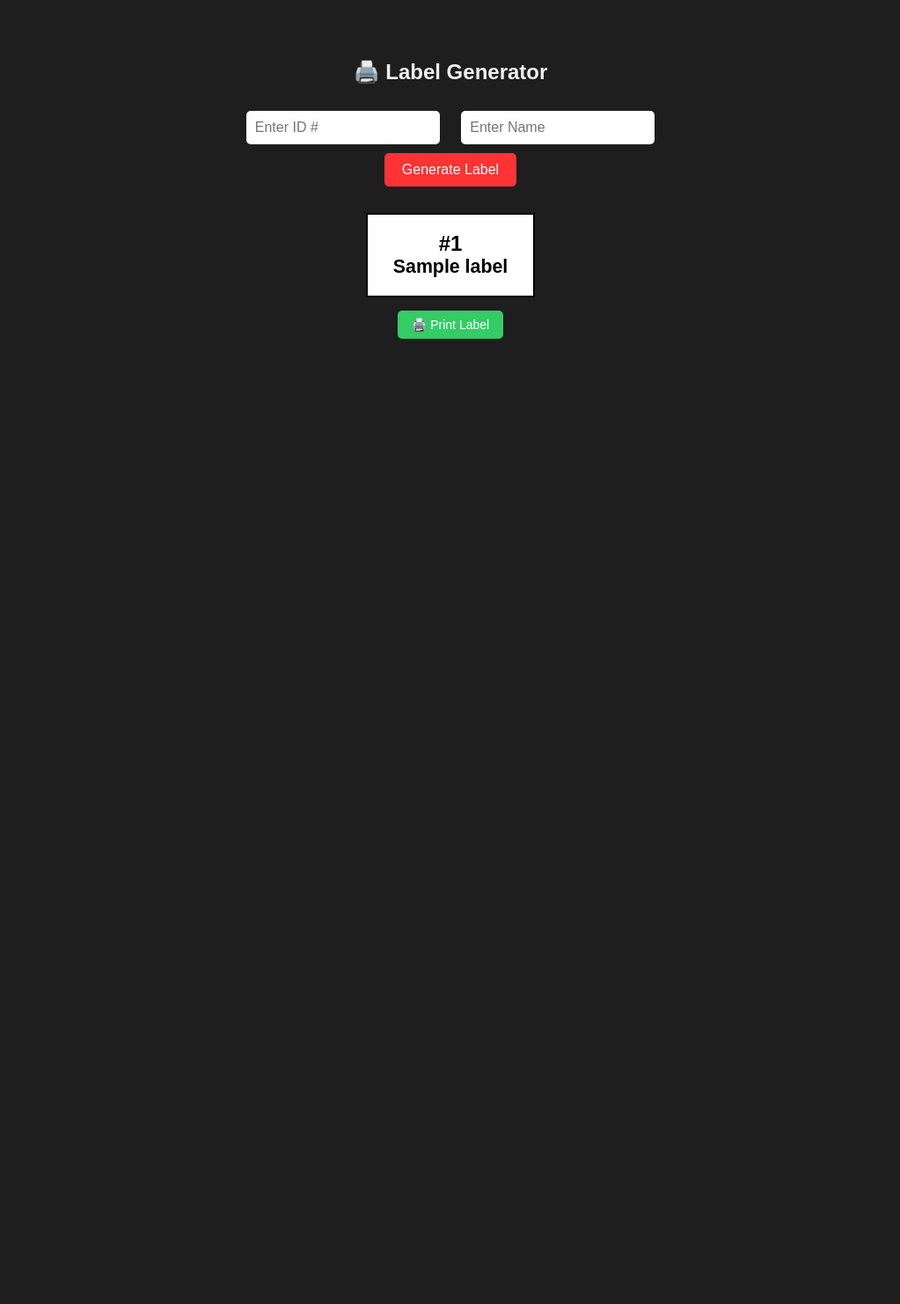
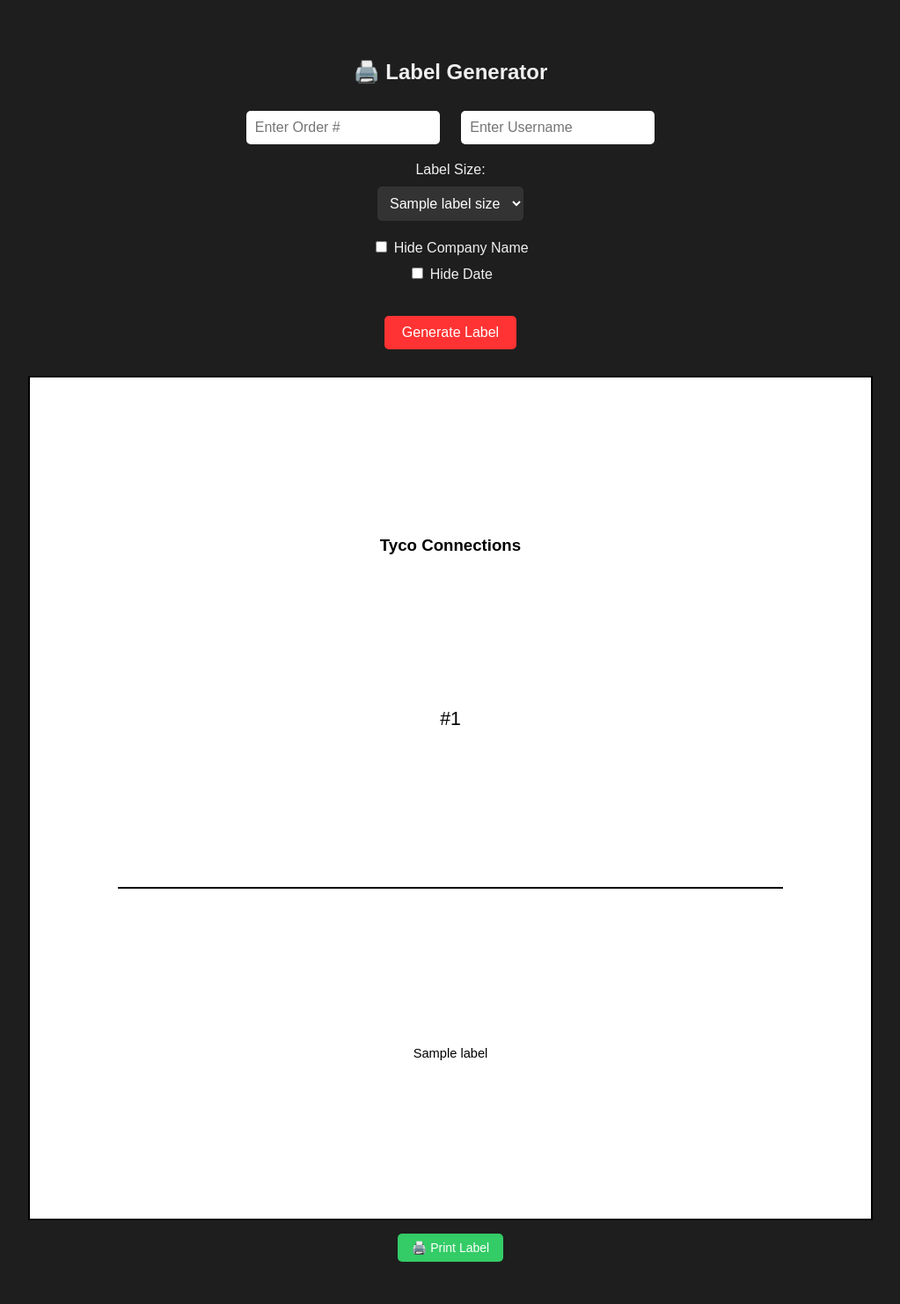
Before and after one commit to macery12/Whatnot-order-helper, a Flask app: template templates/label.html in a window 1280 px wide. Shown: the whole page at 88% size, without its empty margins (128-1151 px from the left). Before the commit the page ends 385 px from the top, so only its background shows below. Run offline with Flask 3, Linux system fonts and the light colour scheme; the template is opened without the code that fills it: most values are stand-ins (such as "Sample title", 1, 10 or a date in 2020).

Commit message:
updated label maker

```diff
--- a/app.py
+++ b/app.py
@@ -1,5 +1,5 @@
 
-from flask import Flask, render_template, request, redirect, url_for, send_from_directory, jsonify, session
+from flask import Flask, render_template, request, redirect, url_for, send_from_directory, jsonify, session, make_response
 from database import get_all_packages, init_db, update_packed, update_image_id, update_tracking_number, get_shows, Session, Package
 from csv_decoder import import_csv
 from collections import defaultdict
@@ -13,6 +13,13 @@ app = Flask(__name__)
 app.config['UPLOAD_FOLDER'] = os.path.join('static', 'images')
 os.makedirs(app.config['UPLOAD_FOLDER'], exist_ok=True)
 app.secret_key = 'mT@&5$!xq2Z8^frW3Eo1TpGnUvL#X93y'
+
+LABEL_SIZES = {
+    'Small (1.5 x 0.75)': ('1.5', '0.75'),
+    'Standard (2 x 1)': ('2', '1'),
+    'Large (3 x 1.5)': ('3', '1.5')
+}
+
 
 @app.route('/', methods=['GET', 'POST'])
 def index():
@@ -263,14 +270,49 @@ def api_toggle_scan_packed():
         return '', 204
     return 'Bad Request', 400
 
-@app.route('/label', methods=['GET', 'POST'])
 def label():
     label_data = None
+
+    selected_label = request.cookies.get('label_size', 'Standard (2 x 1)')
+    hide_company = request.cookies.get('hide_company', 'false') == 'true'
+    hide_date = request.cookies.get('hide_date', 'false') == 'true'
+    width, height = LABEL_SIZES.get(selected_label, ('2', '1'))
+
     if request.method == 'POST':
         id_number = request.form.get('id_number')
         name = request.form.get('name')
-        label_data = {'id': id_number, 'name': name}
-    return render_template('label.html', label=label_data)
+        selected_label = request.form.get('label_size', selected_label)
+        hide_company = 'hide_company' in request.form
+        hide_date = 'hide_date' in request.form
+        width, height = LABEL_SIZES.get(selected_label, ('2', '1'))
+        today = datetime.today().strftime('%m/%d/%Y')
+
+        label_data = {
+            'id': id_number,
+            'name': name,
+            'date': today,
+            'hide_company': hide_company,
+            'hide_date': hide_date,
+            'width': width,
+            'height': height
+        }
+
+        response = make_response(render_template('label.html', label=label_data,
+                                                 label_sizes=LABEL_SIZES,
+                                                 selected_label=selected_label,
+                                                 hide_company=hide_company,
+                                                 hide_date=hide_date))
+        response.set_cookie('label_size', selected_label)
+        response.set_cookie('hide_company', str(hide_company).lower())
+        response.set_cookie('hide_date', str(hide_date).lower())
+        return response
+
+    return render_template('label.html',
+                           label=None,
+                           label_sizes=LABEL_SIZES,
+                           selected_label=selected_label,
+                           hide_company=hide_company,
+                           hide_date=hide_date)
 
 if __name__ == '__main__':
     init_db()
--- a/templates/label.html
+++ b/templates/label.html
@@ -16,13 +16,18 @@
       margin-bottom: 20px;
     }
 
-        form input {
+    form input[type="text"] {
       margin: 10px;
       padding: 10px;
       border: none;
       border-radius: 5px;
       font-size: 16px;
       width: 200px;
+    }
+
+    form label {
+      display: block;
+      margin-top: 10px;
     }
 
     form button {
@@ -33,6 +38,17 @@
       border-radius: 5px;
       font-size: 16px;
       cursor: pointer;
+      margin-top: 20px;
+    }
+
+    .label-select {
+      margin: 10px;
+      padding: 10px;
+      border: none;
+      border-radius: 5px;
+      font-size: 16px;
+      background-color: #333;
+      color: white;
     }
 
     .label-container {
@@ -40,32 +56,54 @@
     }
 
     .label {
-            width: 2in;
-            height: 1in;
       background-color: white;
       color: black;
       border: 2px solid black;
       display: flex;
       flex-direction: column;
-            justify-content: center;
+      justify-content: space-evenly;
       align-items: center;
-            font-size: 20pt;
-            font-weight: bold;
+      font-weight: normal;
       margin: auto;
-            padding: 5px;
+      padding: 6px;
       box-sizing: border-box;
+      position: relative;
     }
 
-        .id {
-            font-size: 18pt;
-            white-space: nowrap;
+    .company {
+      font-weight: bold;
+      font-size: 14pt;
     }
 
-        .name {
+    .order-id-wrapper {
+      position: relative;
+      width: 100%;
+    }
+
+    .order-id {
       font-size: 16pt;
-            word-break: break-word;
       text-align: center;
-            max-width: 100%;
+    }
+
+    .date-floating {
+      position: absolute;
+      left: 10px;
+      top: 19px;
+      font-size: 8.5pt;
+    }
+
+    .divider {
+      width: 80%;
+      border-top: 2px solid black;
+      margin-top: 4px;
+      margin-bottom: 2px;
+    }
+
+    .username {
+      font-size: 11pt;
+      text-align: center;
+      max-width: 90%;
+      padding-top: 2px;
     }
 
     .label-container button {
@@ -97,17 +135,45 @@
 <body>
   <h2>🖨️ Label Generator</h2>
   <form method="POST">
-        <input type="text" name="id_number" placeholder="Enter ID #" required>
-        <input type="text" name="name" placeholder="Enter Name" required>
+    <input type="text" name="id_number" placeholder="Enter Order #" required>
+    <input type="text" name="name" placeholder="Enter Username" required>
+
+    <label>Label Size:</label>
+    <select name="label_size" class="label-select">
+      {% for label, size in label_sizes.items() %}
+      <option value="{{ label }}" {% if label == selected_label %}selected{% endif %}>{{ label }}</option>
+      {% endfor %}
+    </select>
+
+    <label>
+      <input type="checkbox" name="hide_company" {% if hide_company %}checked{% endif %}>
+      Hide Company Name
+    </label>
+    <label>
+      <input type="checkbox" name="hide_date" {% if hide_date %}checked{% endif %}>
+      Hide Date
+    </label>
+
     <br>
     <button type="submit">Generate Label</button>
   </form>
 
   {% if label %}
   <div class="label-container">
-        <div class="label">
-            <div class="id">#{{ label.id }}</div>
-            <div class="name">{{ label.name }}</div>
+    <div class="label" style="width: {{ label.width }}in; height: {{ label.height }}in;">
+      {% if not label.hide_company %}
+      <div class="company">Tyco Connections</div>
+      {% endif %}
+
+      <div class="order-id-wrapper">
+        {% if not label.hide_date %}
+        <div class="date-floating">{{ label.date }}</div>
+        {% endif %}
+        <div class="order-id">#{{ label.id }}</div>
+      </div>
+
+      <div class="divider"></div>
+      <div class="username">{{ label.name }}</div>
     </div>
     <button onclick="window.print()">🖨️ Print Label</button>
   </div>
```
Lines whose indentation alone changed are shown as unchanged.
